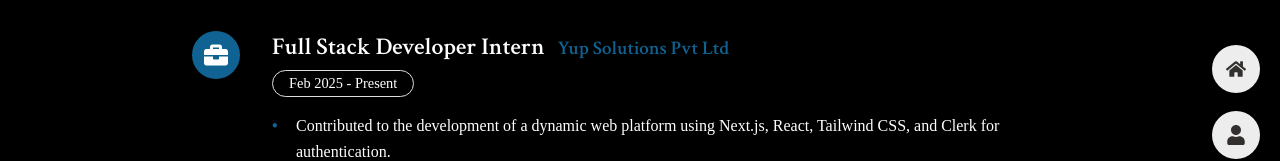
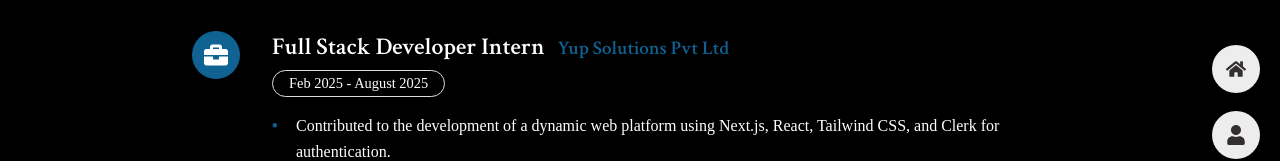
Before and after one commit to nitin-04/Personal-Portfolio, a React (Vite) app: page /experience in a window 1280 px wide. Shown: the part 199-360 px from the top of the page. Built offline with nearby package versions, Linux system fonts and the light colour scheme; a web font is replaced by a local one.

Commit message:
Updating experience

```diff
--- a/src/pages/experience/Experience.jsx
+++ b/src/pages/experience/Experience.jsx
@@ -6,7 +6,7 @@
     {
       id: 1,
       icon: <FaBriefcase />,
-      year: "Feb 2025 - Present",
+      year: "Feb 2025 - August 2025",
       title: "Full Stack Developer Intern",
       company: "Yup Solutions Pvt Ltd",
       description: [
```
